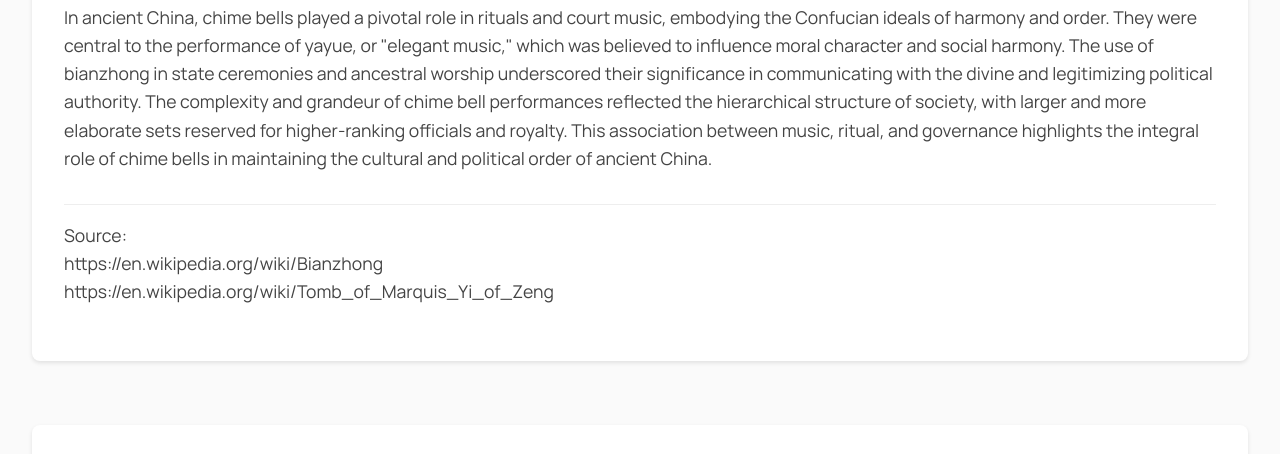
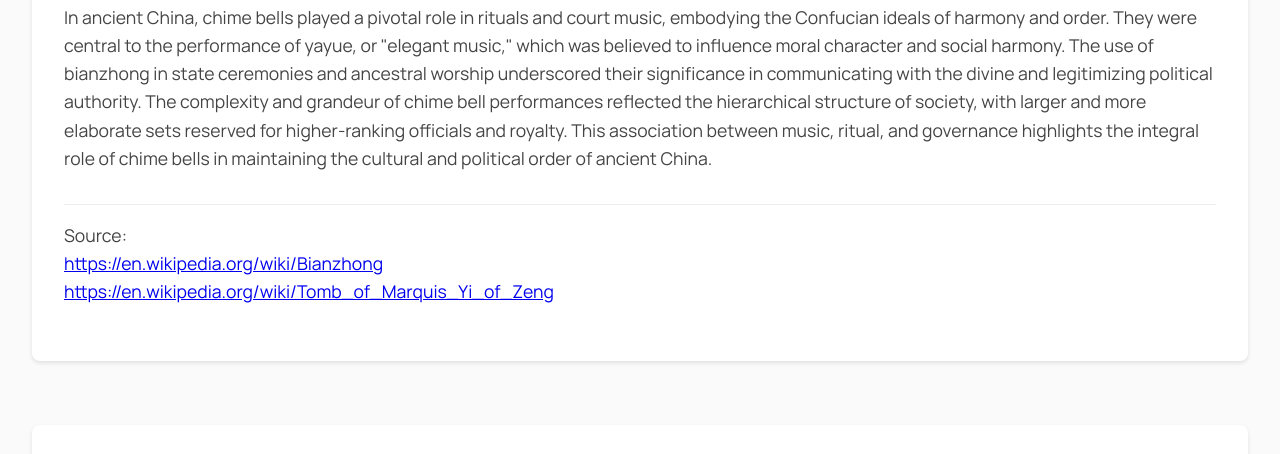
Before and after one commit to w702123/chinese_chimebell_website, a plain HTML site: page learn.html in a window 1280 px wide. Shown: the part 1834-2288 px from the top of the page. Drawn offline with Linux system fonts and the light colour scheme.

Commit message:
link update
learn page link update

```diff
--- a/learn.html
+++ b/learn.html
@@ -93,8 +93,8 @@
 
           <!-- Source citations -->
           <p class="source">Source:<br>
-          https://en.wikipedia.org/wiki/Bianzhong<br>
-          https://en.wikipedia.org/wiki/Tomb_of_Marquis_Yi_of_Zeng</p>
+          <a href="https://en.wikipedia.org/wiki/Bianzhong" target="_blank">https://en.wikipedia.org/wiki/Bianzhong</a><br>
+          <a href="https://en.wikipedia.org/wiki/Tomb_of_Marquis_Yi_of_Zeng" target="_blank">https://en.wikipedia.org/wiki/Tomb_of_Marquis_Yi_of_Zeng</a></p>
         </div>
       </div>
 
@@ -122,7 +122,7 @@
           <h3>Unique Tuning System</h3>
           <p>One of the most remarkable features of Chinese chime bells is their ability to produce two distinct pitches from a single bell, depending on the striking position. This dual-tone capability is achieved through the bell's unique shape and precise casting. The interval between the two pitches is typically a major or minor third. The set of bells discovered in the tomb of Marquis Yi of Zeng covers a range of five octaves and can produce a complete 12-tone scale, predating the development of the European 12-tone system by nearly two millennia. This sophisticated tuning system allowed for the performance of complex melodies and harmonies, showcasing the advanced musical theory of ancient China.</p>
 
-          <p class="source">Source: https://en.wikipedia.org/wiki/Ling_(bell)</p>
+          <p class="source">Source: <a href="https://en.wikipedia.org/wiki/Ling_(bell)" target="_blank">https://en.wikipedia.org/wiki/Ling_(bell)</a></p>
         </div>
       </div>
 
@@ -138,7 +138,7 @@
           <h3>Traditional Striking Methods</h3>
           <p>Playing the bianzhong requires a deep understanding of the instrument's acoustics and precise striking techniques. Musicians use wooden mallets to strike specific areas of each bell to elicit the desired pitch. The technique involves striking the center of the bell's face for the primary tone and the side for the secondary tone. Coordinating multiple performers is often necessary, especially when playing large sets like the Zenghouyi bells, to execute complex compositions accurately. The skillful manipulation of dynamics and rhythm through varied striking force and timing adds expressive depth to the music. Mastery of these techniques requires extensive training and an intimate familiarity with the instrument's unique characteristics.</p>
 
-          <p class="source">Source: https://en.wikipedia.org/wiki/Bianzhong</p>
+          <p class="source">Source: <a href="https://en.wikipedia.org/wiki/Bianzhong" target="_blank">https://en.wikipedia.org/wiki/Bianzhong</a></p>
         </div>
       </div>
     </div>
```
